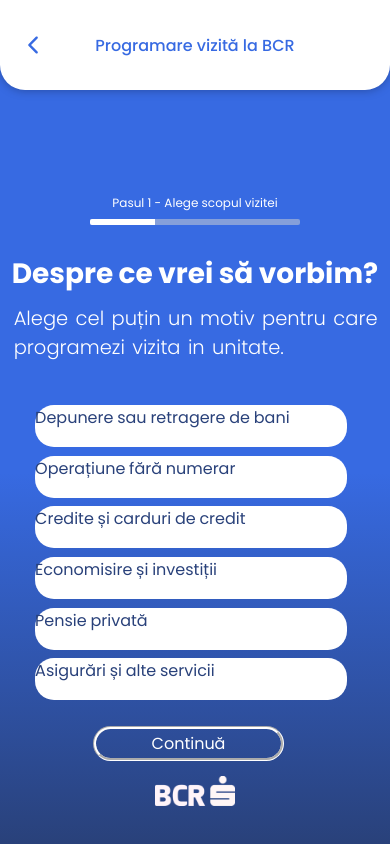
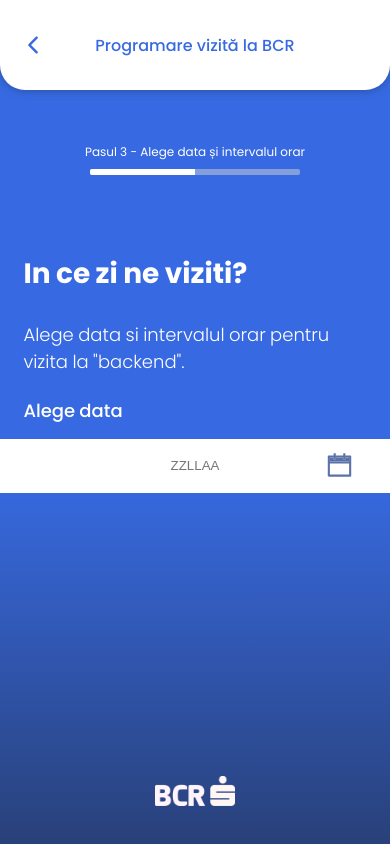
Before and after one commit to andreiv03/bcr-scheduling-page, a Next.js app: page / in a window 390 px wide. Built offline with nearby package versions, Linux system fonts and the light colour scheme.

Commit message:
Calendar Page Mobile

```diff
--- /dev/null
+++ b/components/step3/center-text.tsx
@@ -0,0 +1,15 @@
+import styles from "styles/components/center-text.module.scss";
+
+const CenterTextStep3: React.FC = () => {
+  return (
+    <main className={styles["title-message"]}>
+      <p className={styles["header-step3"]}>In ce zi ne viziti?</p>
+      <p className={styles["header-description-step3"]}>
+      Alege data si intervalul orar pentru
+vizita la "{"backend"}".
+      </p>
+    </main>
+  );
+};
+
+export default CenterTextStep3;
--- a/components/searchbar.tsx
+++ b/components/step3/searchbar.tsx
@@ -1,7 +1,7 @@
 import styles from "styles/components/search-bar.module.scss";
 import React, { useState } from "react";
-import { AiOutlineSearch } from "react-icons/ai";
-const SearchBar: React.FC = () => {
+import { AiTwotoneCalendar } from "react-icons/ai";
+const SearchBarStep3: React.FC = () => {
   const [value, setValue] = useState("");
   const [position,setPosition] = useState(false);
   function show(e: React.ChangeEvent<HTMLInputElement>) {
@@ -11,19 +11,19 @@
   }
   return (
     <main className={styles["title-message"]} >
-      <p className={position ? styles["search-bar-moved"]:styles["search-bar"]}>Caută unitatea:</p>
-      <div className={position ? styles["input-bar-moved"] : styles["input-bar"]}>
+      <p className={styles["search-bar-step3"]}>Alege data</p>
+      <div className={styles["input-bar-step3"]}>
          <input
-          className={styles["input-type-mpve"]}
-          placeholder="Nume unitate / Adresa / Zona"
+          className={styles["input-type-step3"]}
+          placeholder="ZZLLAA"
           type="text"
           value={value}
           onChange={show}
           onClick={() => setPosition(true)}
         />
       </div>
-      <AiOutlineSearch className={position ? styles["search-loop-moved"] : styles["search-loop"]}/></main>
+      <AiTwotoneCalendar className={styles["search-loop-step3"]}/></main>
   );
 };
 
-export default SearchBar;
+export default SearchBarStep3;
--- /dev/null
+++ b/components/step3/step3.tsx
@@ -0,0 +1,12 @@
+import styles from "styles/components/step-2.module.scss";
+
+const Step3: React.FC = () => {
+  return (
+    <main className={styles["title-message"]}>
+      <p className={styles["step-2"]}>Pasul 3 - Alege data și intervalul orar</p>
+      <div className={styles["step-bar-3"]} />
+    </main>
+  );
+};
+
+export default Step3;
--- a/pages/index.tsx
+++ b/pages/index.tsx
@@ -7,18 +7,25 @@
 import styles from "styles/pages/home.module.scss";
 import CenterTextStep1 from "components/center-text-step1";
 import OptionStep1 from "components/option-step1";
+import SearchBarStep3 from "components/step3/searchbar";
+import CenterTextStep3 from "components/step3/center-text";
+import Step3 from "components/step3/step3";
 
 const Home = () => {
   return (
     <div className={styles["page"]}>
-      <PageHeader />
+      { <PageHeader />}
       {/*<Step2 />*/}
-      <Step1/>
+      {/* <Step1/> */}
       {/*<CenterText />*/}
-      <CenterTextStep1/>
-      <OptionStep1/>
+      {/* <CenterTextStep1/>
+      <OptionStep1/> */}
       {/*<SearchBar />*/}
-      {<FooterLogo/>}
+      <Step3/>
+      <CenterTextStep3/>
+      <SearchBarStep3/>
+      { <FooterLogo/>   }
+
     </div>
   );
 };
--- a/styles/components/center-text.module.scss
+++ b/styles/components/center-text.module.scss
@@ -1,7 +1,7 @@
 .title-message {
 
 
-    .header,.header-description,.header-step1,.header-description-step1 {
+    .header,.header-description,.header-step1,.header-description-step1,.header-step3,.header-description-step3 {
 
 color: white;
 position: absolute;
@@ -16,7 +16,9 @@
 word-spacing: -0.5px;
 }
 
-    .header-description,.header-description-step1 {
+
+
+    .header-description,.header-description-step1,.header-description-step3 {
 top:calc(48%);
 font-weight: 300;
 width: 90%;
@@ -36,6 +38,12 @@
     word-spacing: 2px;
     font-size: 19.5px;
     font-weight: 300;
+}
+.header-step3{
+    top:calc(30%);
+}
+.header-description-step3{
+    top:calc(38%);
 }
 @media only screen and (min-width:778px){
         .header{
--- a/styles/components/search-bar.module.scss
+++ b/styles/components/search-bar.module.scss
@@ -1,4 +1,4 @@
-.search-bar,.search-bar-moved{
+.search-bar,.search-bar-moved,.search-bar-step3{
     color: white;
     position: absolute;
     width: 92%;
@@ -18,7 +18,7 @@
     top:calc(18%);
 }
 
-.input-bar,.input-bar-moved{
+.input-bar,.input-bar-moved,.input-bar-step3{
     top:73%;
     width:100%;
 
@@ -32,27 +32,34 @@
 
 
 }
+.search-bar-step3{
+    top: calc(47%);
+}
+.input-bar-step3{
+    top:calc(52%);
+}
 .input-bar-moved{
     top:22%;
-    width:88%;
+    width:100%;
     justify-content: center;
     display: flex;
     align-items: center;
     text-align: center;
-    left:6%;
-    border-radius: 19px;
 }
 
 
-.input-type{
+.input-type,.input-type-step3{
     width:92%;
     height: 52px;
     justify-content: center;
     text-align: center;
     transition: all 0.5s ease-in-out;
 }
+.input-type-step3{
+    top:calc(40%);
+}
 
-.search-loop,.search-loop-moved{
+.search-loop,.search-loop-moved,.search-loop-step3{
     top:74.7%;
     width:10%;
     left:80%;
@@ -67,6 +74,10 @@
 }
 .search-loop-moved{
     top:23.5%;
+}
+.search-loop-step3{
+    top:calc(53.3%);
+    left:82%;
 }
 .animation {
     animation: moveUp 1s ease-in-out infinite;
--- a/styles/components/step-2.module.scss
+++ b/styles/components/step-2.module.scss
@@ -5,7 +5,7 @@
         height: 18px;
         left: 50%;
         transform: translateX(-50%);
-        top: calc(23%);
+        top: calc(17%);
 
         font-family: 'Poppins';
         font-style: normal;
@@ -19,9 +19,9 @@
         white-space: nowrap;
 
 }
-    .step-bar{
+    .step-bar,.step-bar-3{
         left: 23%;
-        top:26%;
+        top:20%;
         width:54%;
 
         background-color: rgba($color: lightgray, $alpha: 0.5);
@@ -33,7 +33,7 @@
         border-radius: 2px;
         align-items: center;
     }
-    .step-bar::after{
+    .step-bar::after,.step-bar-3::after{
         content: "";
         width:31%;
         position: absolute;
@@ -45,6 +45,9 @@
         border-top-left-radius: 2px;
         border-bottom-left-radius: 2px;
 
+    }
+    .step-bar-3::after{
+        width:50%;
     }
     @media only screen and (min-width:778px){
         .step-2{
```
